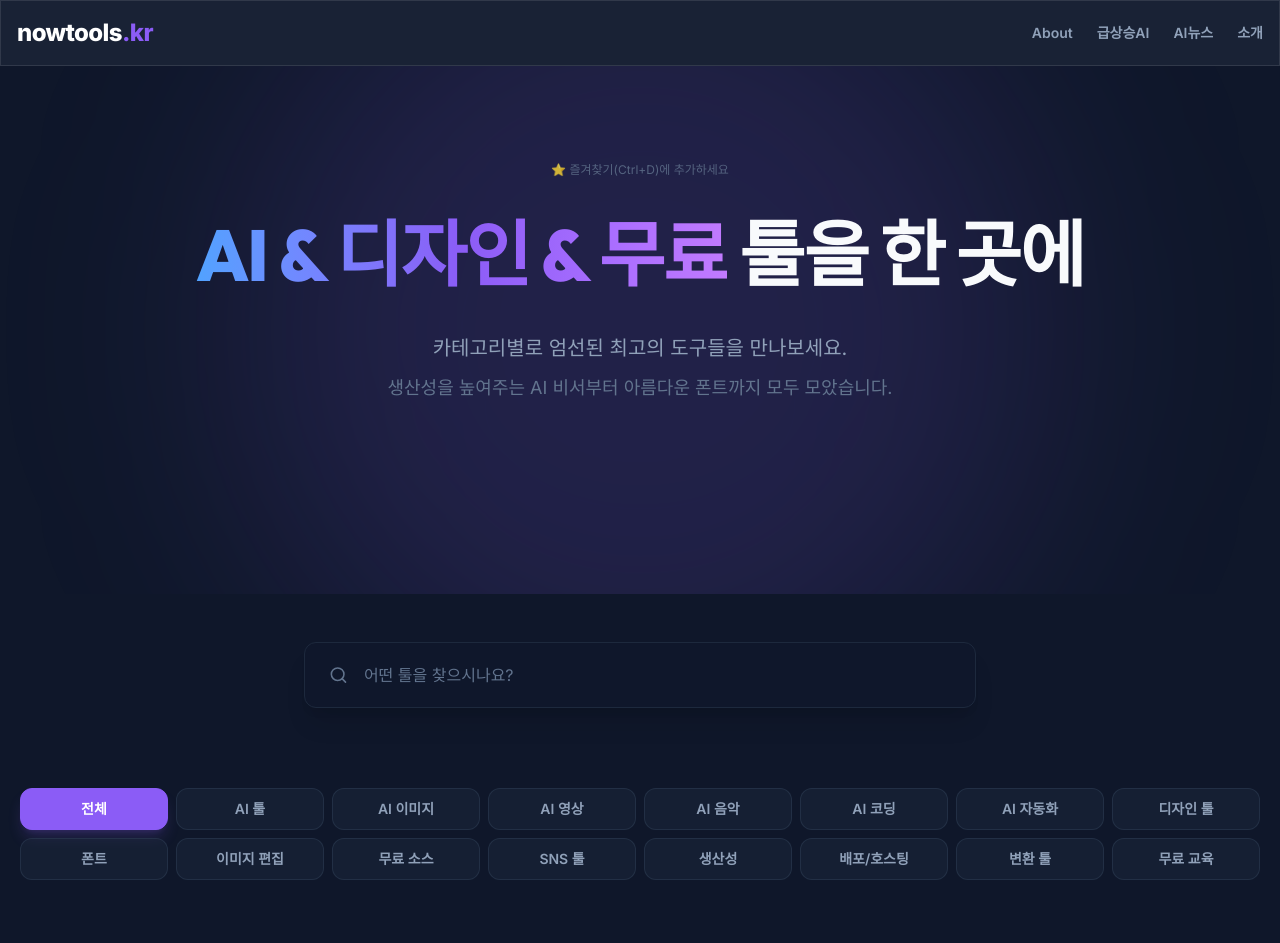
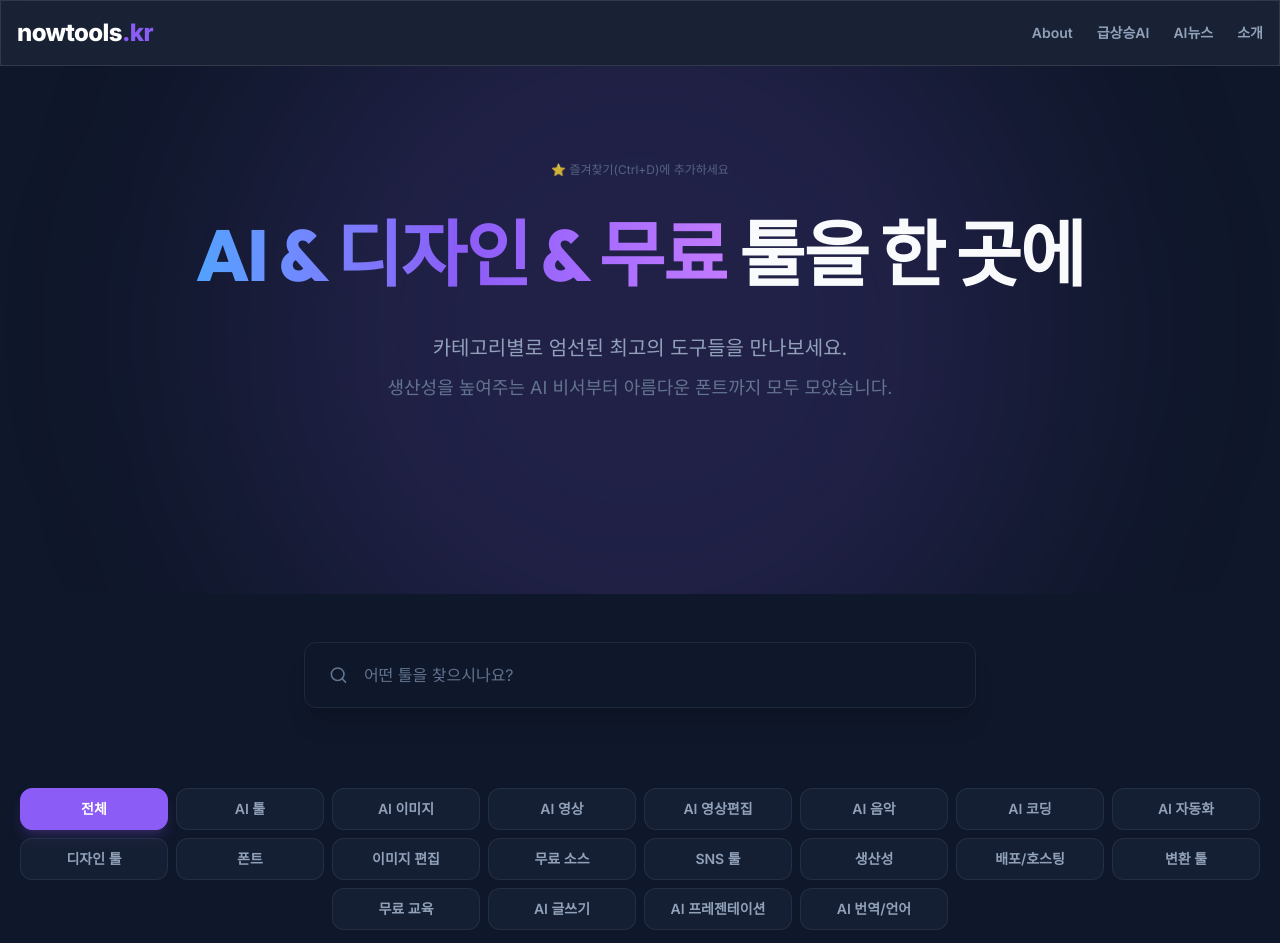
Before and after one commit to justis2002-cell/nowtools, a Next.js app: page / in a window 1280 px wide. Shown: the top 943 px of the page. Built offline with nearby package versions, Linux system fonts and the light colour scheme.

Commit message:
feat: make category tabs dynamic from tools.json

```diff
--- a/src/components/CategoryFilter.tsx
+++ b/src/components/CategoryFilter.tsx
@@ -1,28 +1,41 @@
 import { Category } from "@/types/tool";
+import toolsJson from "@/data/tools.json";
+
+// 카테고리 한글명을 시스템 ID로 매핑 (mockTools.ts와 동일하게 유지)
+const categoryMap: Record<string, string> = {
+  "AI 툴": "ai-tool",
+  "AI 이미지": "ai-image",
+  "AI 영상": "ai-video",
+  "AI 영상편집": "ai-video-edit",
+  "AI 음악": "ai-music",
+  "AI 코딩": "ai-coding",
+  "AI 자동화": "ai-auto",
+  "디자인 툴": "design",
+  "폰트": "font",
+  "이미지 편집": "image-edit",
+  "무료 소스": "free-source",
+  "SNS 툴": "sns",
+  "생산성": "productivity",
+  "배포/호스팅": "hosting",
+  "변환 툴": "conversion",
+  "무료 교육": "education",
+  "AI 글쓰기": "ai-writing",
+  "AI 프레젠테이션": "ai-presentation",
+  "AI 번역/언어": "ai-language"
+};
+
+const dynamicCategories = [
+  { id: 'all' as Category, label: '전체' },
+  ...toolsJson.categories.map((cat) => ({
+    id: (categoryMap[cat.category] || cat.category) as Category,
+    label: cat.category
+  }))
+];
 
 interface CategoryFilterProps {
   activeCategory: Category;
   onCategoryChange: (category: Category) => void;
 }
-
-const categories: { id: Category; label: string }[] = [
-  { id: 'all', label: '전체' },
-  { id: 'ai-tool', label: 'AI 툴' },
-  { id: 'ai-image', label: 'AI 이미지' },
-  { id: 'ai-video', label: 'AI 영상' },
-  { id: 'ai-music', label: 'AI 음악' },
-  { id: 'ai-coding', label: 'AI 코딩' },
-  { id: 'ai-auto', label: 'AI 자동화' },
-  { id: 'design', label: '디자인 툴' },
-  { id: 'font', label: '폰트' },
-  { id: 'image-edit', label: '이미지 편집' },
-  { id: 'free-source', label: '무료 소스' },
-  { id: 'sns', label: 'SNS 툴' },
-  { id: 'productivity', label: '생산성' },
-  { id: 'hosting', label: '배포/호스팅' },
-  { id: 'conversion', label: '변환 툴' },
-  { id: 'education', label: '무료 교육' },
-];
 
 export default function CategoryFilter({ activeCategory, onCategoryChange }: CategoryFilterProps) {
   return (
@@ -30,7 +43,7 @@ export default function CategoryFilter({ activeCategory, onCategoryChange }: Cat
       <div className="container mx-auto px-4">
         {/* All categories in a clean, centered grid */}
         <div className="max-w-7xl mx-auto flex flex-wrap justify-center gap-2">
-          {categories.map((category) => (
+          {dynamicCategories.map((category) => (
             <button
               key={category.id}
               onClick={() => onCategoryChange(category.id as Category)}
```
